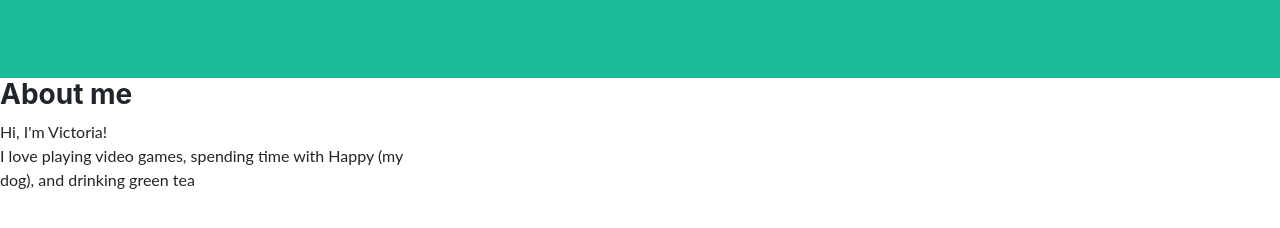
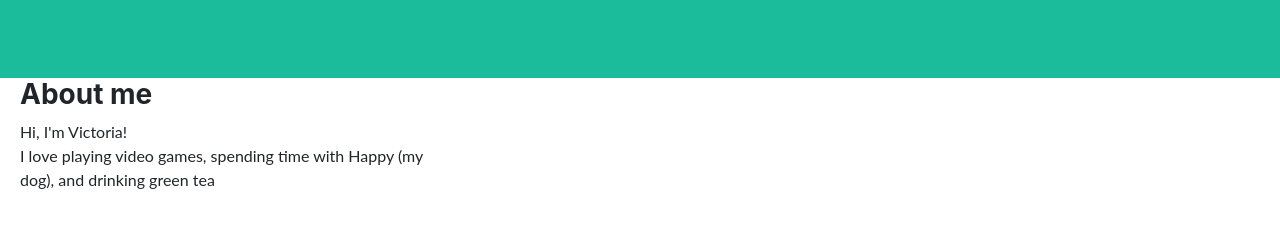
Before and after one commit to vi2jia/vi2jia.github.io, a plain HTML site: page index.html in a window 1280 px wide. Shown: the part 358-586 px from the top of the page. Drawn offline with Linux system fonts and the light colour scheme.

Commit message:
added margin?

```diff
--- a/index.html
+++ b/index.html
@@ -35,7 +35,7 @@
         </header>
         <section class="text-center">
 
-            <div class="col-md-6 col-lg-4 mb-5">
+            <div class="col-md-6 col-lg-4 mb-5", style = "margin-left: 20px;">
                 <!-- put your bio paragraph here; remember to use the correct html tags -->
                  <h3 align = "left">About me</h3>
                  <p align = "left">Hi, I'm Victoria!<br>
```
